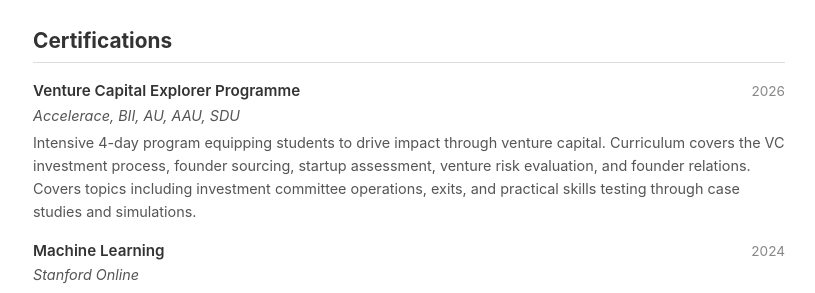
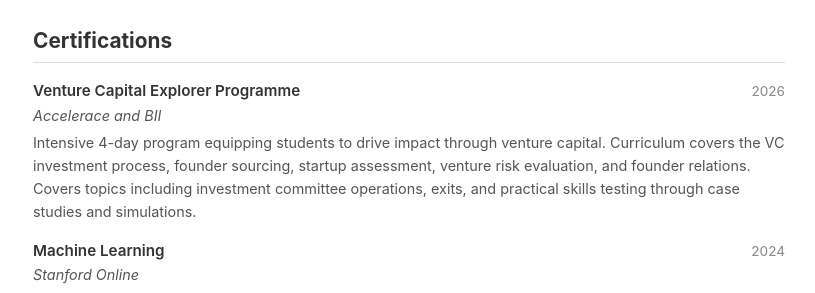
Before and after one commit to phomarkon/phomarkon.github.io, a Jekyll site: the page built from index.html, in a window 1280 px wide and 900 px high, scrolled down 6020 px. Shown: the part 153-446 px from the top of the window, without its empty margins (231-1046 px from the left). Built offline with Jekyll 4.4.1, drawn with Linux system fonts in a browser that asks for light colours.

Commit message:
Update VC Explorer institution to Accelerace and BII only

```diff
--- a/_data/cv.yml
+++ b/_data/cv.yml
@@ -176,7 +176,7 @@
   type: time_table
   contents:
     - title: Venture Capital Explorer Programme
-      institution: Accelerace, BII, AU, AAU, SDU
+      institution: Accelerace and BII
       year: 2026
       description: Intensive 4-day program equipping students to drive impact through venture capital. Curriculum covers the VC investment process, founder sourcing, startup assessment, venture risk evaluation, and founder relations. Covers topics including investment committee operations, exits, and practical skills testing through case studies and simulations.
     - title: Machine Learning
```
